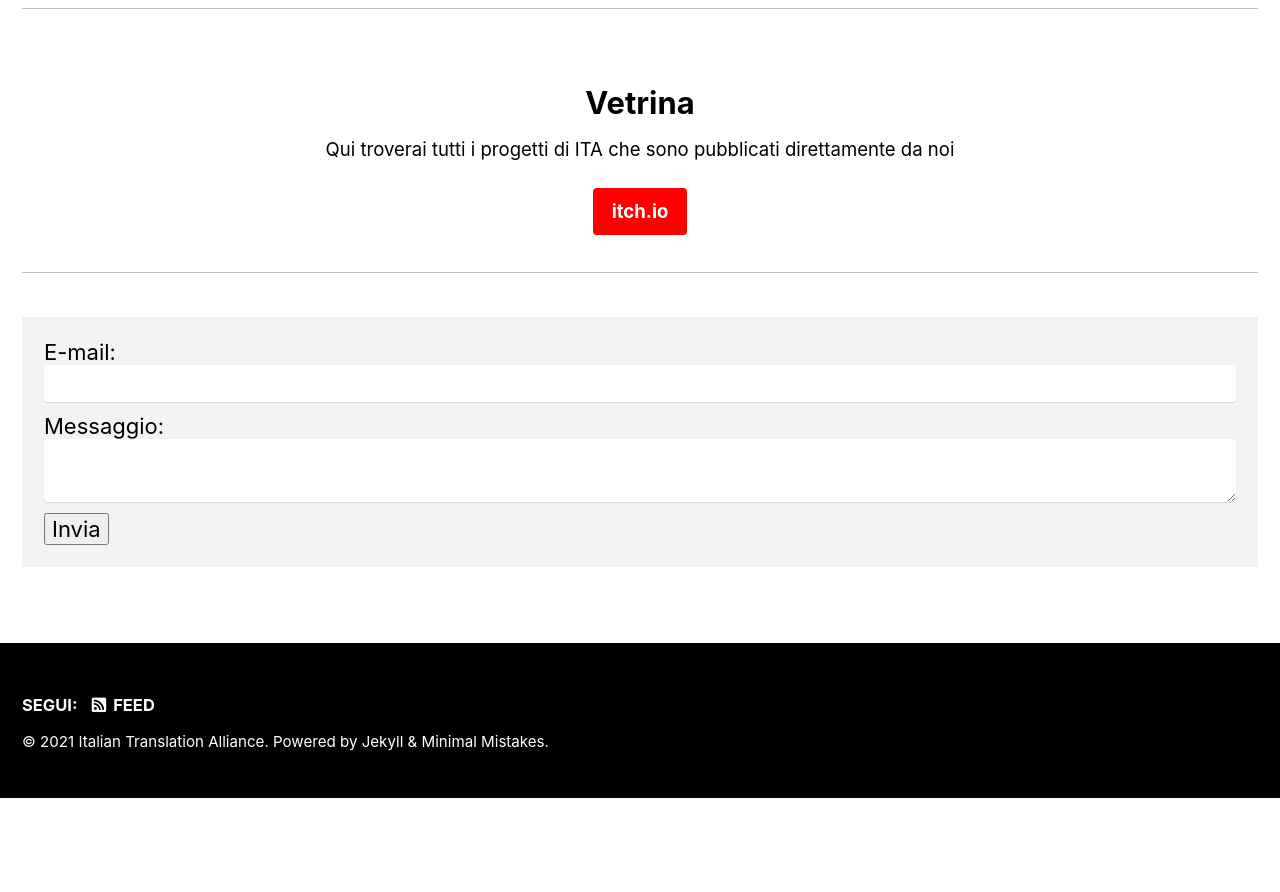
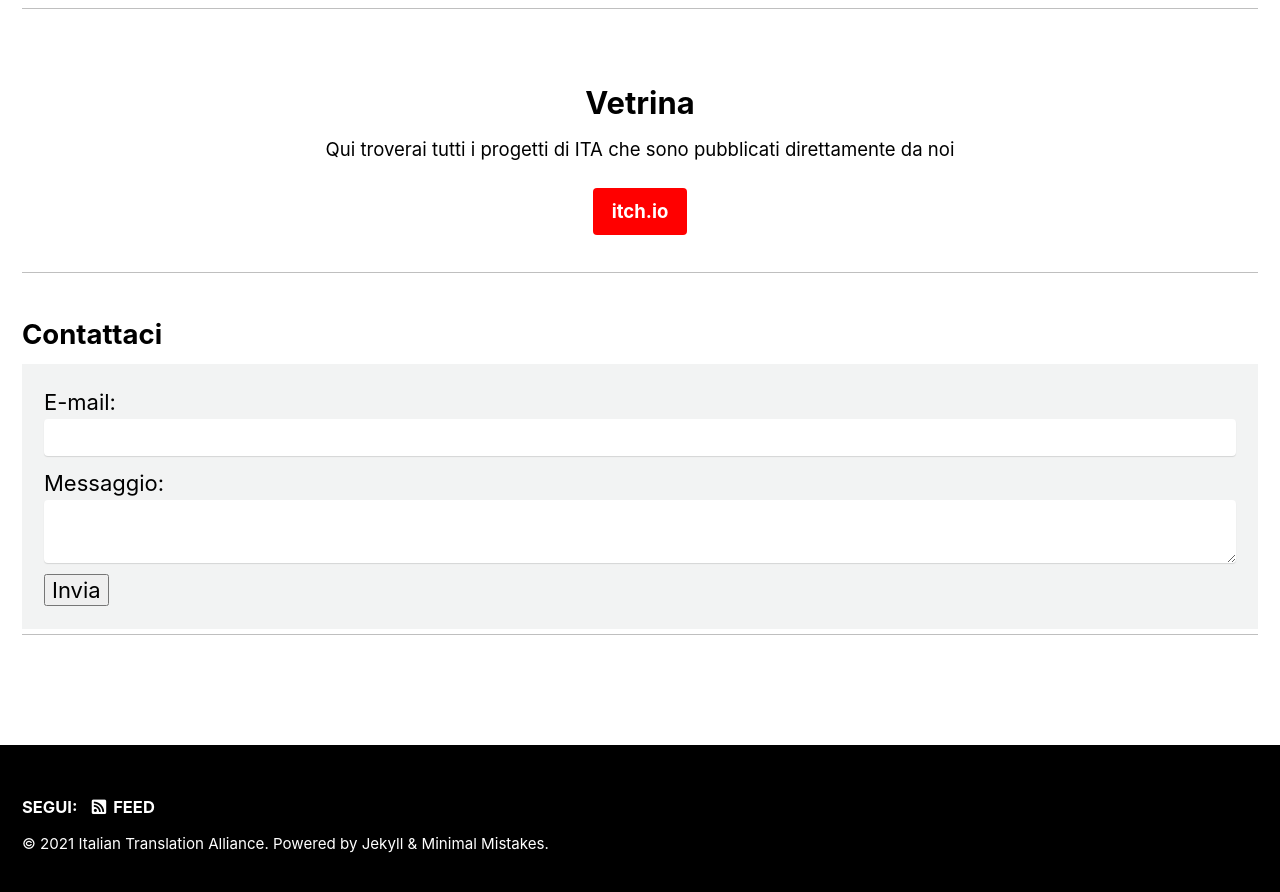
Before and after one commit to Italian-Translation-Alliance/italian-translation-alliance.github.io, a Jekyll site: the page built from index.html, in a window 1280 px wide and 900 px high, scrolled down 908 px. Shown: the top 892 px of the window. Built offline with Jekyll 4.4.1, drawn with Linux system fonts in a browser that asks for light colours; cached includes are drawn as plain includes; the list of posts is cut into pages by our own code; comment, search, counter and statistics services are not loaded; before the commit the page ends 1706 px from its top, so only the background shows below that.

Commit message:
Update index.html

```diff
--- a/index.html
+++ b/index.html
@@ -66,7 +66,8 @@ feature_row2:
 
 <!-- modify this form HTML and place wherever you want your form -->
 
-<div class="archive__item-title">
+<div class="feature__wrapper">
+  <h2 class="archive__item-title">Contattaci</h2>
   <form
     action="https://formspree.io/f/mnqlvlgv"
     method="POST"
```
